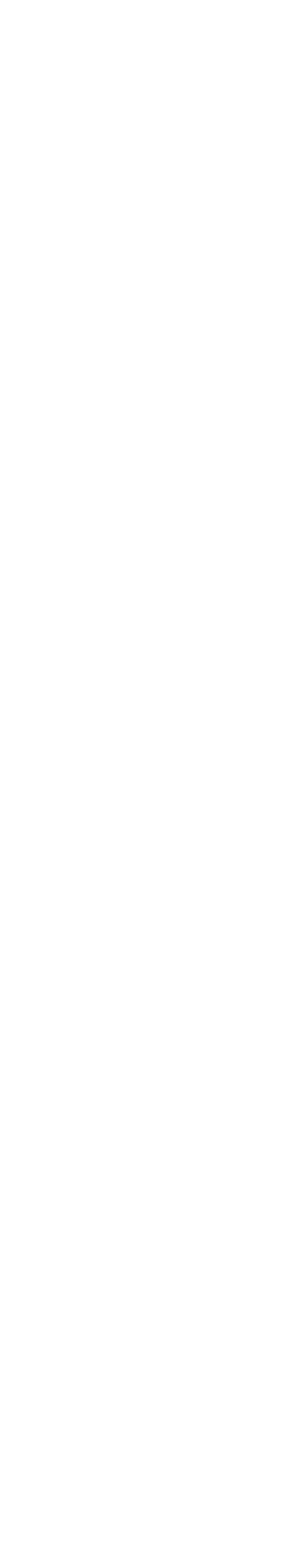
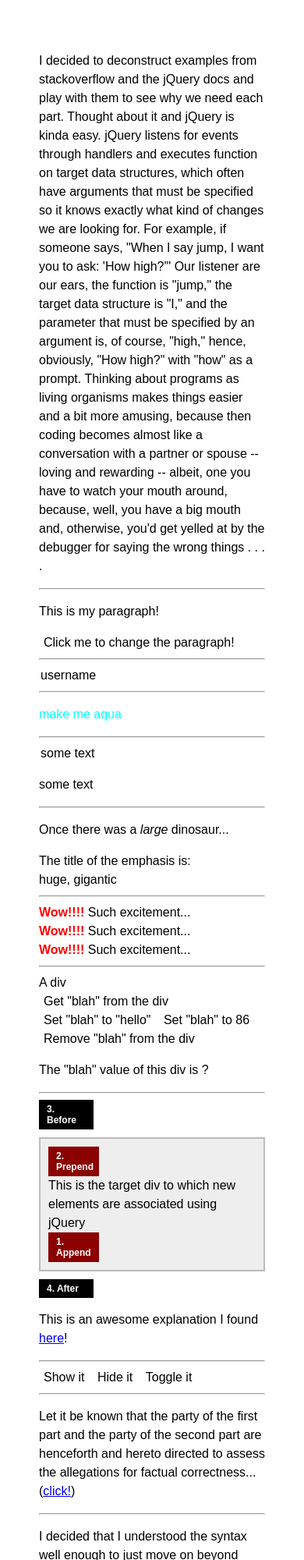
Before and after one commit to wlacampb/Coding-Dojo, a plain HTML site: page 0.09 - jQuery Functions/default.html in a window 390 px wide. Shown: the top 2000 px of the page at 78% size. Before the commit the page ends 844 px from the top, so only its background shows below. Drawn offline with nearby package versions, Linux system fonts and the light colour scheme.

Commit message:
Kind of tedious . . . however, I did learn something about the deep structure of jQuery / JS thinking about it, so totally worth it

```diff
--- a/0.09 - jQuery Functions/default.css
+++ b/0.09 - jQuery Functions/default.css
@@ -0,0 +1,54 @@
+.aqua {
+      color: aqua;
+}
+
+body {
+  padding:50px;
+}
+
+.target {
+  border:2px solid #bbb;
+  background-color:#eee;
+  padding:10px;
+  margin:10px auto;
+}
+
+.child {
+  display:block;
+  width:65px;
+  font:bold 12px Arial,Sans-Serif;
+  color:white;
+  padding:5px 10px;
+  background-color:DarkRed;
+}
+
+ .sibling {
+  display:block;
+  width:70px;
+  font:bold 12px Arial,Sans-Serif;
+  color:white;
+  padding:5px 10px;
+  background-color:black;
+}
+
+p.yellow {
+      display: none;
+      background: yellow;
+}
+
+.censored-1, .censored-2 {
+	display: none;
+}
+
+.censored-1 {
+      width: 400px;
+      height: 65px;
+      font-size: 36px;
+      text-align: center;
+      color: yellow;
+      background: red;
+      padding: 25px 25px 75px 25px;
+      top: 0;
+      left: 0;
+      display: none;
+}
--- a/0.09 - jQuery Functions/default.html
+++ b/0.09 - jQuery Functions/default.html
@@ -4,9 +4,49 @@
             <title>default</title>
             <link rel="stylesheet" href="sanitize.css">
             <link rel="stylesheet" href="default.css">
-            <script src="https://ajax.googleapis.com/ajax/libs/jquery/3.1.0/jquery.min.js"></script>
-            <script src="default.js"></script>
+            <script type="text/javascript" src="https://ajax.googleapis.com/ajax/libs/jquery/3.1.0/jquery.min.js"></script>
+            <script type="text/javascript" src="default.js"></script>
       </head>
       <body>
+            <p>I decided to deconstruct examples from stackoverflow and the jQuery docs and play with them to see why we need each part. Thought about it and jQuery is kinda easy. jQuery listens for events through handlers and executes function on target data structures, which often have arguments that must be specified so it knows exactly what kind of changes we are looking for. For example, if someone says, "When I say jump, I want you to ask: 'How high?'" Our listener are our ears, the function is "jump," the target data structure is "I," and the parameter that must be specified by an argument is, of course, "high," hence, obviously, "How high?" with "how" as a prompt. Thinking about programs as living organisms makes things easier and a bit more amusing, because then coding becomes almost like a conversation with a partner or spouse -- loving and rewarding -- albeit, one you have to watch your mouth around, because, well, you have a big mouth and, otherwise, you'd get yelled at by the debugger for saying the wrong things . . . . </p>
+            <hr>
+            <p id="myParagraph">This is my paragraph! </p>
+            <button>Click me to change the paragraph! </button>
+            <hr>
+            <form>
+                  <input id="focusOnMe" type="text" value="username" placeholder="username">
+            </form>
+            <hr>
+            <p id="addClass">make me aqua</p>
+            <hr>
+            <input id="val" type="text" value="some text">
+            <p id="inputHere"></p>
+            <hr>
+            <p id="getAttr"></p>
+            <p>Once there was a <em title="huge, gigantic">large</em> dinosaur...</p>
+            The title of the emphasis is:<div id="iAmDiv"></div>
+            <hr>
+            <div class="iAmNotDiv"></div>
+            <div class="iAmNotDiv"></div>
+            <div class="iAmNotDiv"></div>
+            <hr>
+            <div class="nah">A div</div>
+            <button class="blah">Get "blah" from the div</button>
+            <button class="blah">Set "blah" to "hello"</button>
+            <button class="blah">Set "blah" to 86</button>
+            <button class="blah">Remove "blah" from the div</button>
+            <p>The "blah" value of this div is <span>?</span></p>
+            <hr>
+            <div class="target">This is the target div to which new elements are associated using jQuery</div>
+            <p>This is an awesome explanation I found <a href="http://stackoverflow.com/questions/14846506/append-prepend-after-and-before">here</a>!</p>
+            <hr>
+            <button class="show-me">Show it</button>
+            <button class="hide-me">Hide it</button>
+            <button class="toggle-me">Toggle it</button>
+            <p class="yellow">Hello  2</p>
+            <hr>
+            <p> Let it be known that the party of the first part and the party of the second part are henceforth and hereto directed to assess the allegations for factual correctness... (<a class="click-me" href="#">click!</a>)<div class="censored-1"><span class="censored-2">CENSORED!</span></div></p>
+            <hr>
+            <p>I decided that I understood the syntax well enough to just move on beyond slideDown, slideUp, and slideToggle!</p>
       </body>
 </html>
--- a/0.09 - jQuery Functions/default.js
+++ b/0.09 - jQuery Functions/default.js
@@ -0,0 +1,62 @@
+alert("JS CONNECTED! WOOP WOOP")
+
+$(document).ready(function () {
+      $("button").click(function () {
+            $("#myParagraph").text("see how I .text() works as a setter!");
+      });
+      $("#focusOnMe").focus(function () {
+            console.log("Handler for .focus() called.");
+      });
+      $("#addClass").addClass("aqua");
+      $("#val").keyup(function () { // I listen for keyups in #val
+                  var value = $(this).val(); // I set value of #val, which is in the html, equal to $(this), which stores the value of the keyup, using .val(), which gets the string from #val
+                  $("#inputHere").text(value); // I target #inputHere and write a new value into #val
+            })
+            .keyup(); // I ensure the value of <p> = "some text" because I trigger a keyup event and thus write the initial #val, which is preset, to #inputHere
+      var title = $("em").attr("title"); // I get the title attr of em
+      $("#iAmDiv").text(title); // I add take the title attr of em and add it between the <div> tags
+      $("div.iAmNotDiv").html("<b>Wow!</b> Such excitement..."); // I add new html into .iAmNotDiv
+      $("div.iAmNotDiv b") // I target the new html's <b>
+            .append("!!!") // I add three exclamation marks
+            .css("color", "red"); // I add new CSS to div.iAmNotDiv b
+      $("button.blah").click(function () { // I listen for click @button.blah
+            var value; // I store a value
+            switch ($("button.blah").index(this)) { // I use .index to search for the value of this, which is owned by button.blah's, and then evaluate the cases to determine what line of code I need to run
+            case 0:
+                  value = $("div.nah").data("blah"); // I make value equal to "blah" if the button.blah the user clicks has an index of 0
+                  break;
+            case 1:
+                  $("div.nah").data("blah", "hello"); // '' I make"blah" = "hello"  if the button.blah the user clicks has an index of 1
+                  value = "Stored!";
+                  break;
+            case 2:
+                  $("div.nah").data("blah", 86); // I make"blah" = 86  if the button.blah the user clicks has an index of 2
+                  value = "Stored!";
+                  break;
+            case 3:
+                  $("div.nah").removeData("blah"); // I remove "blah," which causes value = undefined
+                  value = "Removed!";
+                  break;
+            }
+            $("span").text("" + value);
+      });
+      $('.target')
+            .append('<div class="child">1. Append</div>') // adds data to existing structure after existing data
+            .prepend('<div class="child">2. Prepend</div>') // adds data to existing structure before existing data
+            .before('<div class="sibling">3. Before</div>') // adds new data structure before existing structure
+            .after('<div class="sibling">4. After</div>'); // adds new data structure after existing structure
+      $("button.show-me").click(function () {
+            $("p.yellow").show("slow");
+      });
+      $("button.hide-me").click(function () {
+            $("p.yellow").hide("slow");
+      });
+      $("button.toggle-me").click(function () {
+            $("p.yellow").toggle("slow");
+      });
+      $(".click-me").click(function () {
+            $(".censored-1").fadeIn(3000, function () {
+                  $(".censored-2").fadeIn(100);
+            });
+      });
+});
```
